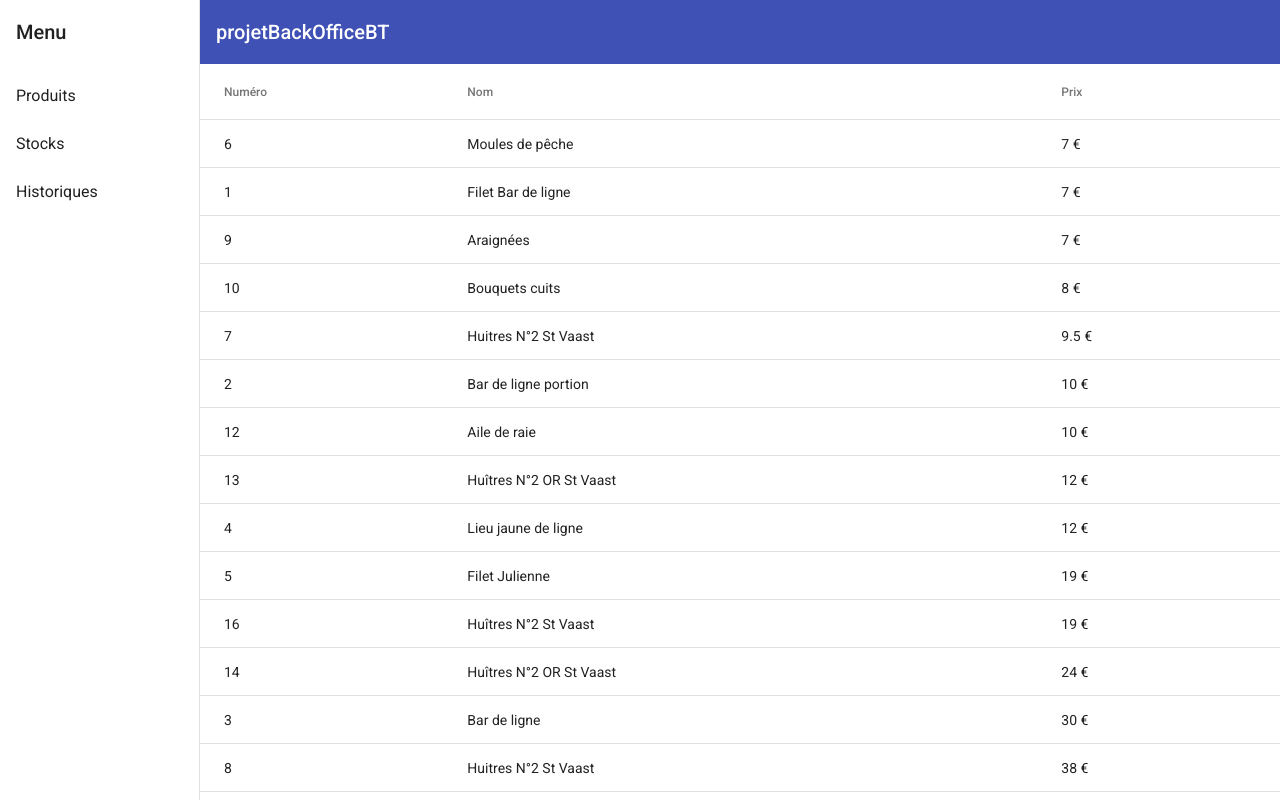
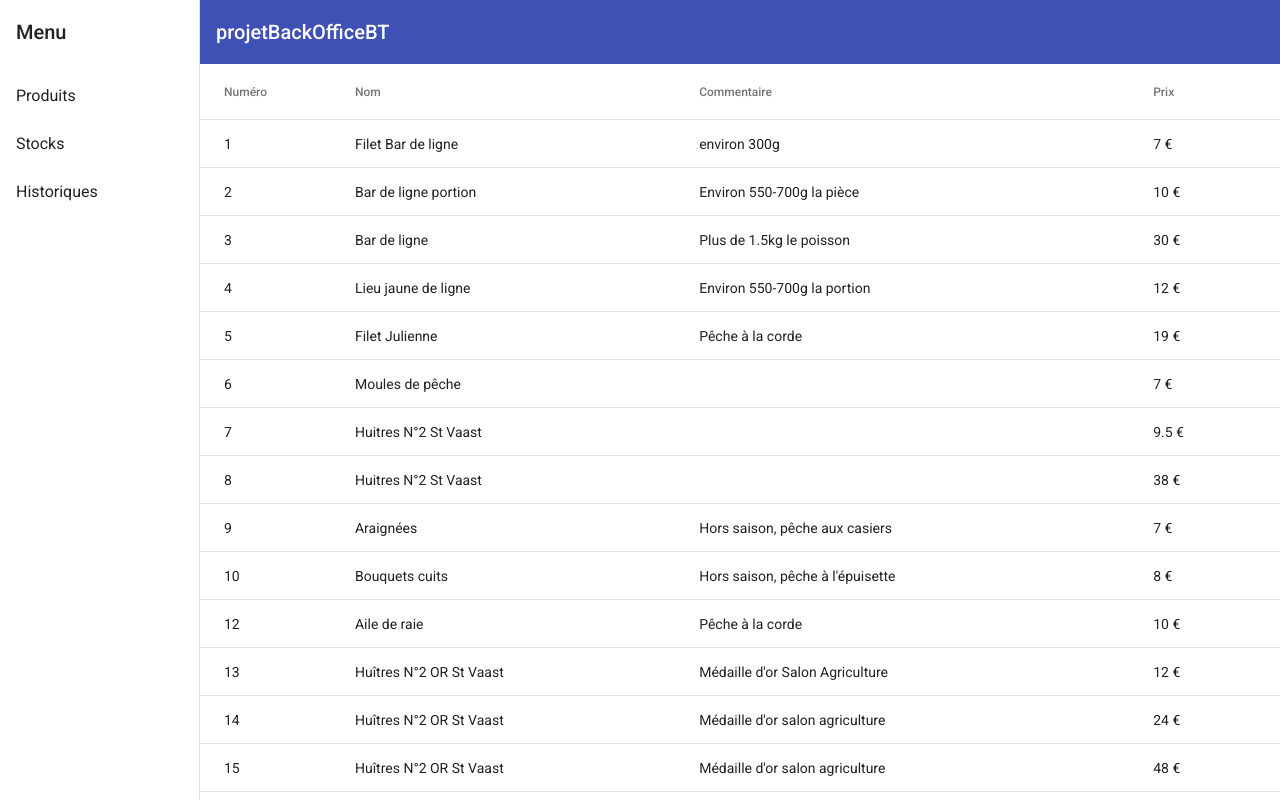
Before and after one commit to kemokaba/BackOfficeBT, an Angular app: page /produit in a window 1280 px wide. Built offline with nearby package versions, Linux system fonts and the light colour scheme.

Commit message:
liste ordonné et commentaire produit ajouté

```diff
--- a/src/app/produit/produit.component.html
+++ b/src/app/produit/produit.component.html
@@ -16,6 +16,10 @@
         <td mat-cell *matCellDef="let produit"> {{produit.name}} </td>
     </ng-container>
 
+    <ng-container matColumnDef="comment">
+        <th mat-header-cell *matHeaderCellDef> Commentaire </th>
+        <td mat-cell *matCellDef="let produit"> {{produit.comments}} </td>
+    </ng-container>
     <!-- Weight Column -->
     <ng-container matColumnDef="price">
         <th mat-header-cell *matHeaderCellDef> Prix </th>
--- a/src/app/produit/produit.component.ts
+++ b/src/app/produit/produit.component.ts
@@ -11,13 +11,14 @@
 
   listeProduits: Product[] = [];
 
-  displayedColumns: string[] = ['no.', 'name', 'price'];
+  displayedColumns: string[] = ['no.', 'name', 'comment', 'price'];
 
   constructor(public productsService: ProductsService) { }
 
   getProducts(){
     this.productsService.getProductsFromJson().subscribe((res : Product[]) => {
       this.listeProduits = res;
+      this.listeProduits.sort((a, b) => (a.id < b.id ? -1 : 1));
       console.log(this.getProduit(1))
     },
     (err) => {
```
